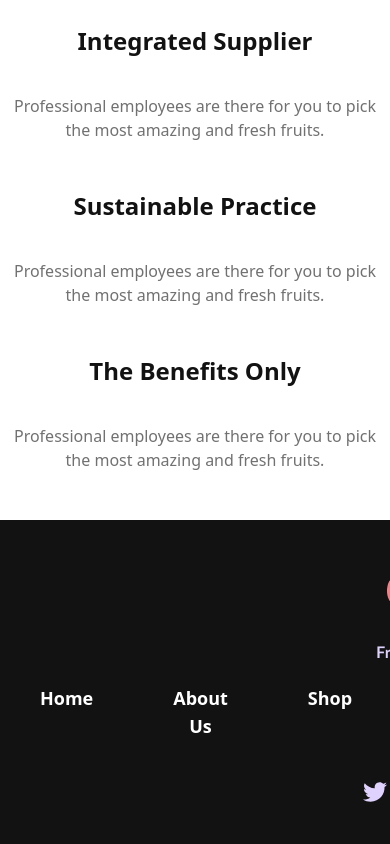
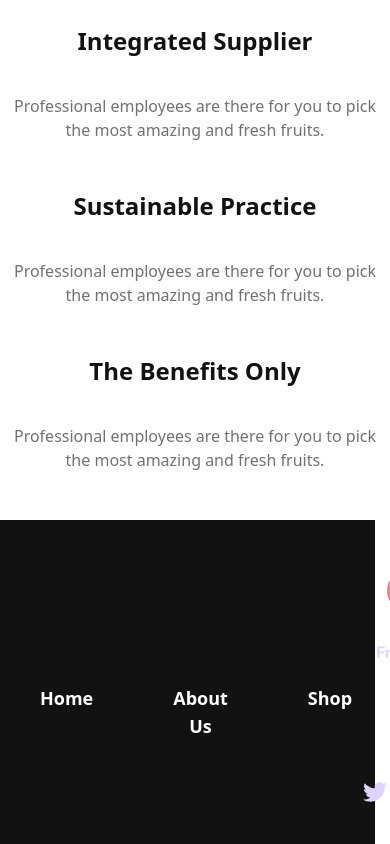
Before and after one commit to shobind/fruit-brust-with-daisyUI, a plain HTML site: page index.html in a window 390 px wide. Shown: the part 4933-5777 px from the top of the page. Drawn offline with nearby package versions, Linux system fonts and the light colour scheme.

Commit message:
completely done

```diff
--- a/index.html
+++ b/index.html
@@ -526,7 +526,7 @@
       </div>
     </section>
   </main>
-  <footer class="footer footer-center p-10 bg-[#121212] text-primary-content">
+  <footer class="footer footer-center w-[375px] md:w-[768px] lg:w-full p-10 bg-[#121212] text-primary-content">
     <aside>
       <img src="images/logo.png" alt="">
         <a
```
